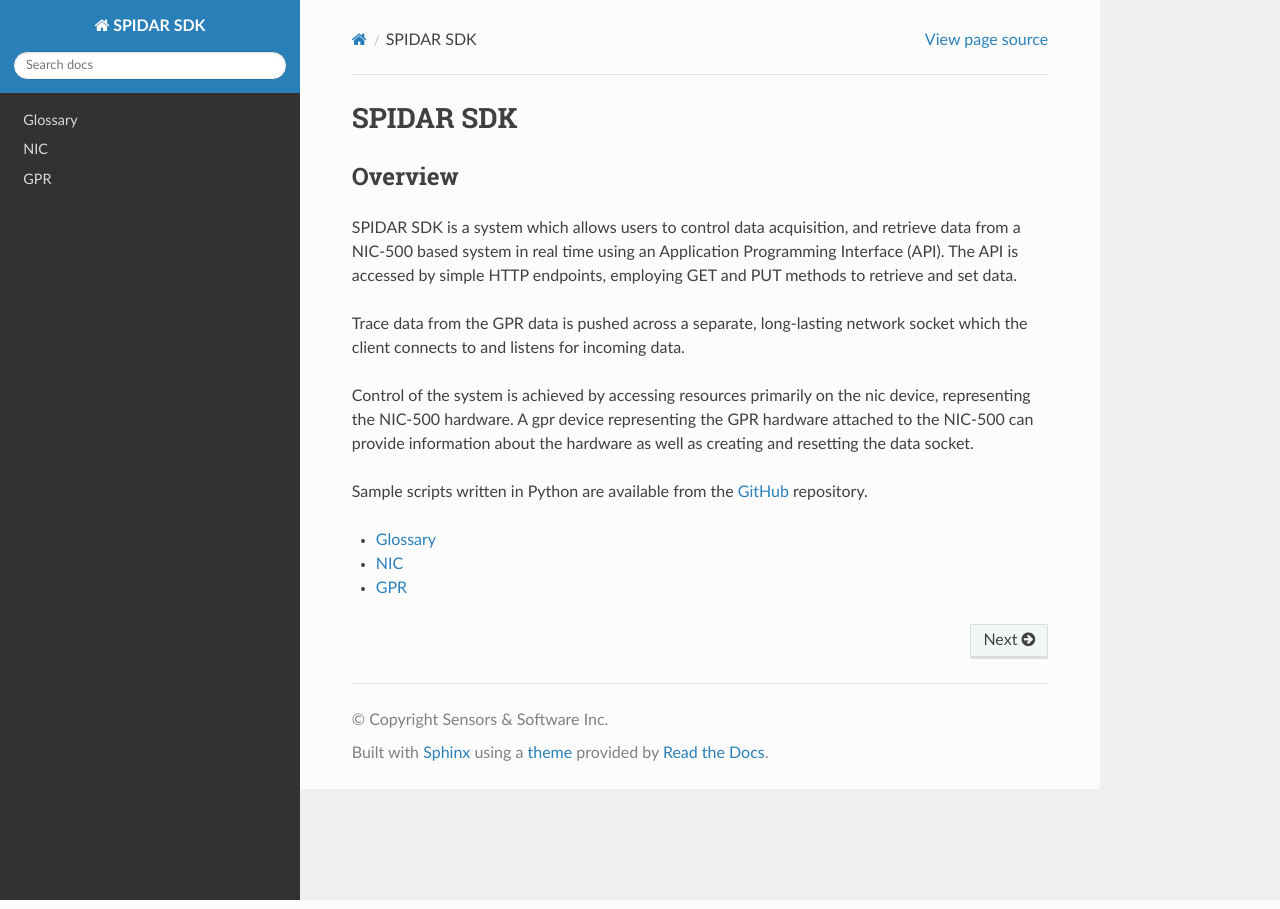
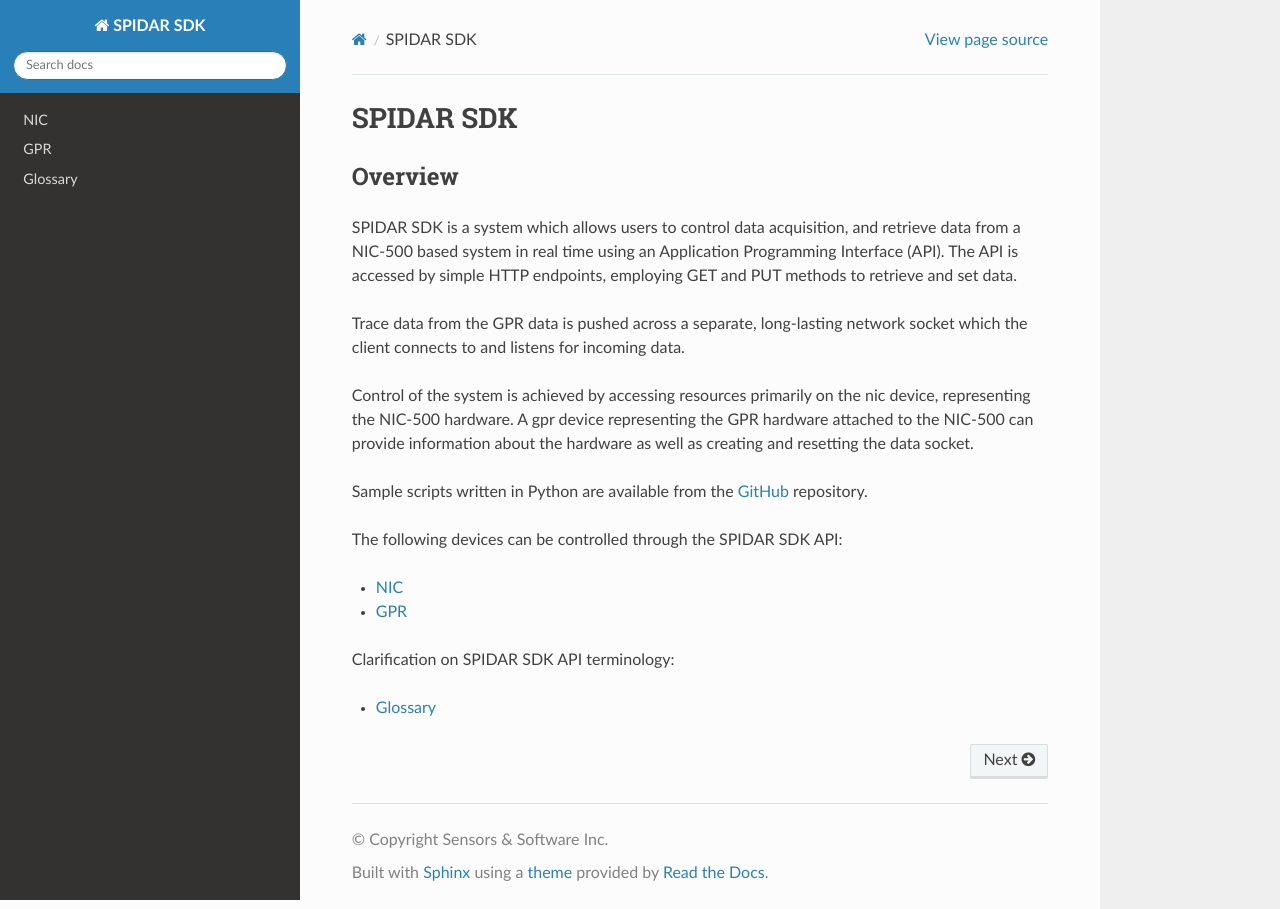
Before and after one commit to SensoftInc/spidar-sdk, a Sphinx documentation site: the page built from docs/index.rst, in a window 1280 px wide. Built offline with Sphinx 7.4.7 and the Read the Docs theme 2.0.0, drawn with Linux system fonts in a browser that asks for light colours.

Commit message:
SOFTW-500: Add details about each section in the index page

```diff
--- a/docs/index.rst
+++ b/docs/index.rst
@@ -21,9 +21,17 @@ Sample scripts written in Python are available from the `GitHub`_ repository.
 
 .. _Github: https://github.com/sensoftinc/spidar-sdk
 
+The following devices can be controlled through the SPIDAR SDK API:
+
+.. toctree::
+   :maxdepth: 1
+
+   nic
+   gpr
+
+Clarification on SPIDAR SDK API terminology:
+
 .. toctree::
    :maxdepth: 1
 
    glossary
-   nic
-   gpr
```
